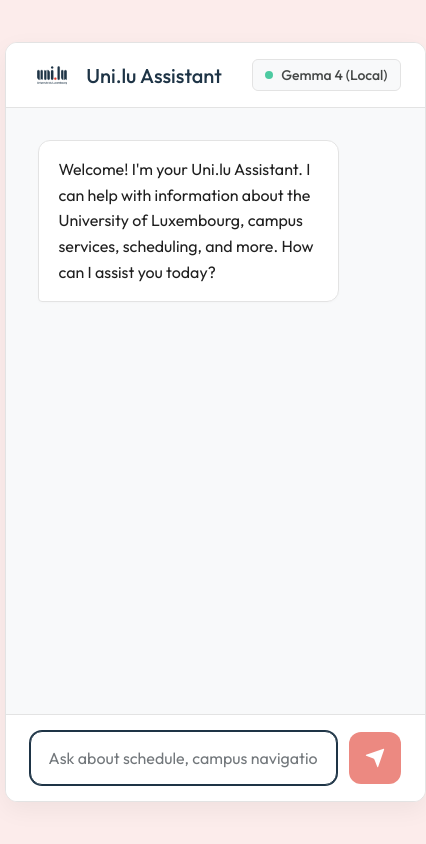
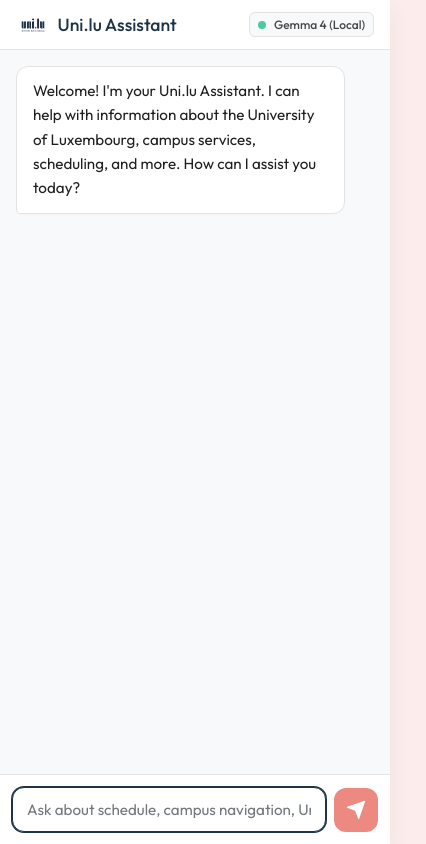
Before and after one commit to BagrKonstantin/UNIA, a React (Vite) app in the folder frontend/: page / in a window 390 px wide. Shown: the whole page, 426 px wide, since content can reach past the window. Built offline with nearby package versions, Linux system fonts and the light colour scheme.

Commit message:
Added mobile version

```diff
--- a/frontend/src/index.css
+++ b/frontend/src/index.css
@@ -232,3 +232,85 @@ body {
   margin-top: 8px;
   padding-left: 20px;
 }
+
+/* Mobile Responsiveness */
+@media (max-width: 768px) {
+  html, body {
+    height: 100%;
+    width: 100%;
+    overflow: hidden;
+    position: fixed;
+    top: 0;
+    left: 0;
+  }
+
+  .app-wrapper {
+    position: fixed;
+    top: 0;
+    left: 0;
+    width: 100%;
+    height: 100dvh;
+    margin: 0;
+    border-radius: 0;
+    border: none;
+    max-width: 100%;
+  }
+
+  .header {
+    flex-shrink: 0;
+    padding: 12px 16px;
+  }
+
+  .header-title-container {
+    gap: 8px;
+  }
+
+  .unilu-logo {
+    height: 24px;
+  }
+
+  .header-title {
+    font-size: 1.1rem;
+  }
+
+  .status-badge {
+    padding: 4px 8px;
+    font-size: 0.75rem;
+  }
+
+  .chat-container {
+    min-height: 0;
+    padding: 16px;
+    gap: 16px;
+  }
+
+  .message {
+    max-width: 92%;
+    font-size: 0.95rem;
+  }
+
+  .message.user {
+    padding: 12px 16px;
+  }
+
+  .message.assistant {
+    padding: 12px 16px;
+  }
+
+  .input-area {
+    flex-shrink: 0;
+    padding: 12px;
+    gap: 8px;
+  }
+
+  .input-field {
+    padding: 12px 14px;
+    font-size: 0.95rem;
+  }
+
+  .send-btn {
+    width: 44px;
+    height: 44px;
+    flex-shrink: 0;
+  }
+}
```
